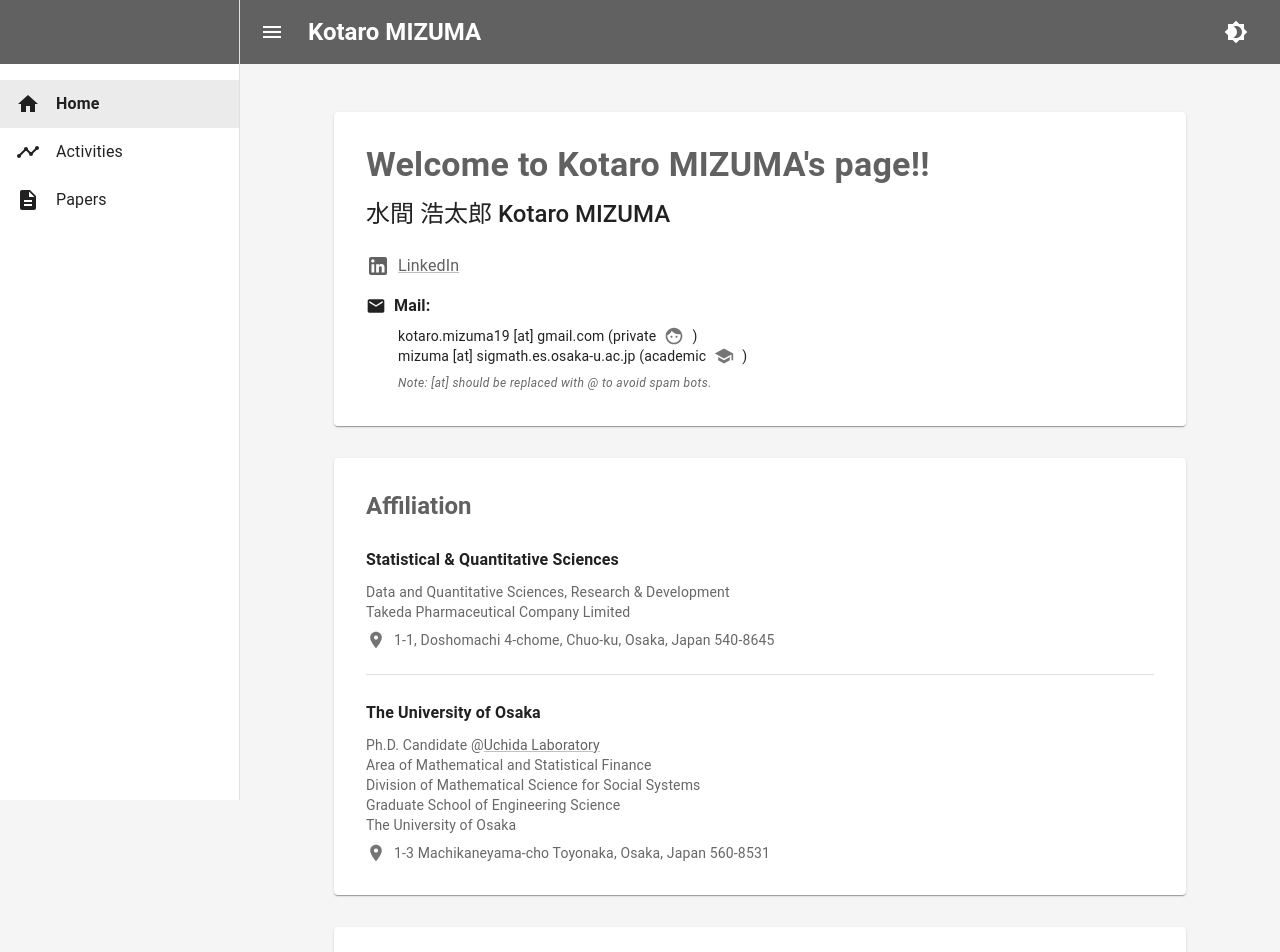
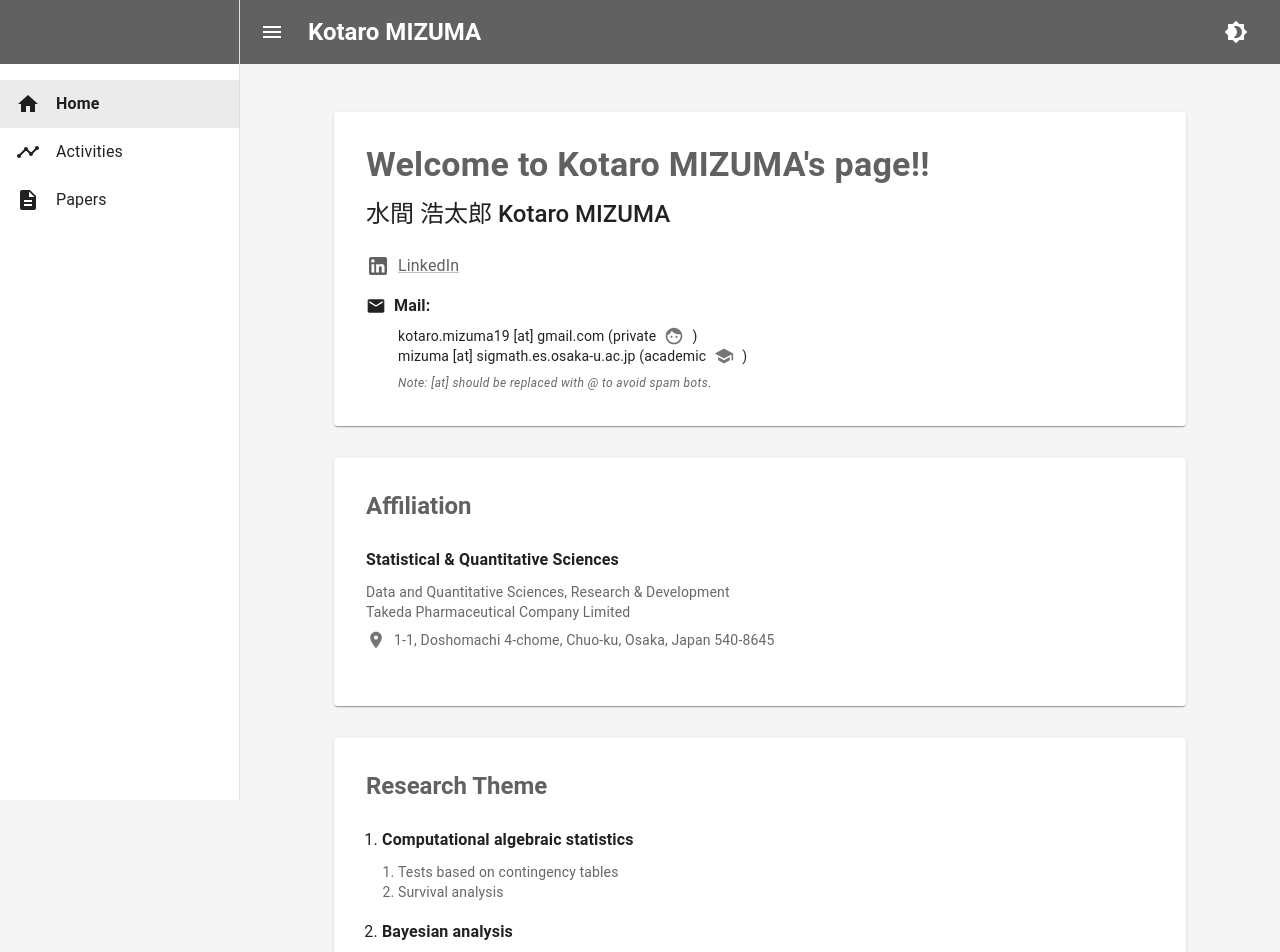
Before and after one commit to statkm/XM, a React (Vite) app: page /XM/home in a window 1280 px wide. Shown: the top 952 px of the page. Built offline with nearby package versions, Linux system fonts and the light colour scheme.

Commit message:
Remove leftover divider in MainContent
Co-authored-by: Copilot <223556219+Copilot@users.noreply.github.com>

```diff
--- a/src/components/MainContent.jsx
+++ b/src/components/MainContent.jsx
@@ -78,37 +78,6 @@ function MainContent() {
             </Box>
           </Box>
 
-          <Divider sx={{ my: 3 }} />
-
-          <Box>
-            <Typography variant="subtitle1" sx={{ fontWeight: 600, mb: 1 }}>
-              The University of Osaka
-            </Typography>
-            <Typography variant="body2" color="text.secondary">
-              Ph.D. Candidate @
-              <Link href="http://www.sigmath.es.osaka-u.ac.jp/Stat1/" target="_blank" rel="noopener">
-                Uchida Laboratory
-              </Link>
-            </Typography>
-            <Typography variant="body2" color="text.secondary">
-              Area of Mathematical and Statistical Finance
-            </Typography>
-            <Typography variant="body2" color="text.secondary">
-              Division of Mathematical Science for Social Systems
-            </Typography>
-            <Typography variant="body2" color="text.secondary">
-              Graduate School of Engineering Science
-            </Typography>
-            <Typography variant="body2" color="text.secondary">
-              The University of Osaka
-            </Typography>
-            <Box sx={{ display: 'flex', alignItems: 'flex-start', gap: 1, mt: 1 }}>
-              <LocationOnIcon fontSize="small" color="action" />
-              <Typography variant="body2" color="text.secondary">
-                1-3 Machikaneyama-cho Toyonaka, Osaka, Japan 560-8531
-              </Typography>
-            </Box>
-          </Box>
         </Paper>
 
         {/* Research Theme Section */}
```
